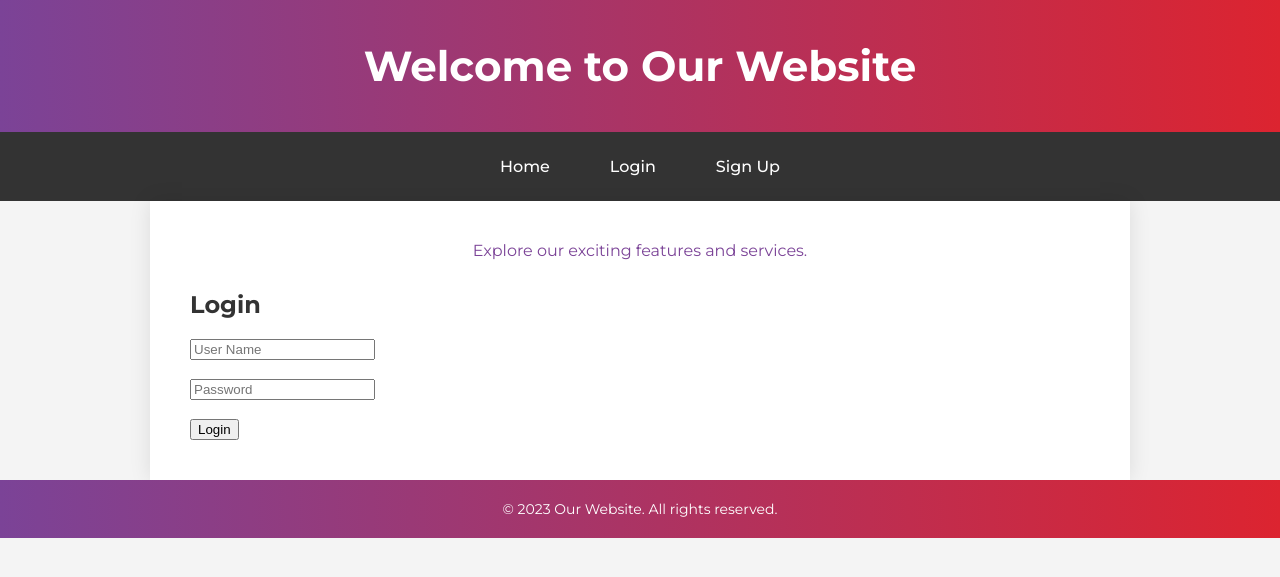
After one commit to saketthakur001/django-login-pages, a Django app: page /agents/login/ in a window 1280 px wide. The commit adds this page. Shown: the top 577 px of the page. Run offline with Django 5.2, Linux system fonts and the light colour scheme.

Commit message:
updated agents

```diff
--- a/agents/Templates/base.html
+++ b/agents/Templates/base.html
@@ -1,7 +1,7 @@
 <!DOCTYPE html>
 <html>
 <head>
-  <title>{% block title %}Our Innovative Website{% endblock %}</title>
+  <title>{% block title %}{% endblock %}</title>
   <style>
     /* Global Styles */
     body {
@@ -16,19 +16,14 @@
     header {
       background: linear-gradient(to right, #7b4397, #dc2430);
       color: #fff;
-      padding: 60px 0;
+      padding: 40px 0;
       text-align: center;
     }
 
     header h1 {
-      margin: 0 0 20px;
-      font-size: 48px;
+      margin: 0;
+      font-size: 42px;
       font-weight: 700;
-    }
-
-    header p {
-      font-size: 20px;
-      margin-bottom: 30px;
     }
 
     /* Navigation Styles */
@@ -57,7 +52,7 @@
     .content {
       max-width: 900px;
       margin: 0 auto;
-      padding: 60px 40px;
+      padding: 40px;
       background-color: #fff;
       box-shadow: 0 0 20px rgba(0, 0, 0, 0.1);
     }
@@ -65,46 +60,12 @@
     .welcome-message {
       text-align: center;
       color: #7b4397;
-      margin-bottom: 40px;
+      margin-bottom: 30px;
     }
 
     .welcome-message span {
       color: #dc2430;
       font-weight: 700;
-    }
-
-    .features {
-      display: grid;
-      grid-template-columns: repeat(3, 1fr);
-      grid-gap: 40px;
-      margin-bottom: 40px;
-    }
-
-    .feature {
-      background-color: #f9f9f9;
-      padding: 30px;
-      border-radius: 8px;
-      box-shadow: 0 2px 6px rgba(0, 0, 0, 0.1);
-      text-align: center;
-    }
-
-    .feature h3 {
-      color: #7b4397;
-      margin-top: 0;
-    }
-
-    .feature p {
-      margin-bottom: 20px;
-    }
-
-    .feature a {
-      color: #dc2430;
-      text-decoration: none;
-      font-weight: 500;
-    }
-
-    .feature a:hover {
-      color: #b51c27;
     }
 
     /* Footer Styles */
@@ -122,15 +83,11 @@
 </head>
 <body>
   <header>
-    <h1>Unlock Your Digital Potential</h1>
-    <p>Our innovative solutions empower businesses to thrive in the digital age.</p>
-    <a href="{% url 'signup' %}" class="cta-button">Get Started</a>
+    <h1>Welcome to Our Website</h1>
   </header>
   <nav>
     <a href="/agents/home">Home</a>
     {% if current_user %}
-    <a href="{% url 'dashboard' %}">Dashboard</a>
-    <a href="{% url 'profile' %}">Profile</a>
     <a href="{% url 'logout' %}">Logout</a>
     {% else %}
     <a href="{% url 'login' %}">Login</a>
@@ -140,38 +97,17 @@
   <div class="content">
     {% if current_user %}
     <div class="welcome-message">
-      Welcome, <span>{{ current_user }}</span>! Explore our exciting features.
+      Welcome, <span>{{ current_user }}</span>!
     </div>
     {% else %}
     <div class="welcome-message">
-      Discover how our innovative solutions can transform your business.
+      Explore our exciting features and services.
     </div>
     {% endif %}
-    <div class="features">
-      <div class="feature">
-        <h3>Analytics</h3>
-        <p>Gain deep insights into your business performance with our powerful analytics tools.</p>
-        <a href="#">Learn More</a>
-      </div>
-      <div class="feature">
-        <h3>Automation</h3>
-        <p>Streamline your workflows and boost efficiency with our advanced automation features.</p>
-        <a href="#">Learn More</a>
-      </div>
-      <div class="feature">
-        <h3>Collaboration</h3>
-        <p>Empower your team to work together seamlessly with our collaboration tools.</p>
-        <a href="#">Learn More</a>
-      </div>
-    </div>
-    <div class="cta">
-      <h2>Ready to Elevate Your Business?</h2>
-      <p>Sign up today and unlock the power of our innovative solutions.</p>
-      <a href="{% url 'signup' %}" class="cta-button">Get Started</a>
-    </div>
+    {% block body %}{% endblock %}
   </div>
   <footer>
-    &copy; 2023 Our Innovative Website. All rights reserved.
+    &copy; 2023 Our Website. All rights reserved.
   </footer>
 </body>
 </html>
--- /dev/null
+++ b/agents/Templates/login.html
@@ -0,0 +1,18 @@
+{% extends 'base.html' %}
+{% block title %}Login{% endblock %}
+{% block body %}
+    <h2>Login</h2>
+    {% if messages %}
+        {% for message in messages %}
+            <div class="alert alert-danger">{{ message }}</div>
+        {% endfor %}
+    {% endif %}
+    <form action="{% url 'login' %}" method="post">
+        {% csrf_token %}
+        <input type="text" name="uname" placeholder="User Name">
+        <br><br>
+        <input type="text" name="pwd" placeholder="Password">
+        <br><br>
+        <input type="submit" name="submit" value="Login">
+    </form>
+{% endblock %}
--- a/agents/admin.py
+++ b/agents/admin.py
@@ -4,6 +4,6 @@ from .models import Member
 # Register your models here.
 @admin.register(Member)
 class saket(admin.ModelAdmin):
-    list_display = ('firstName', 'lastName')
+    list_display = ['username']
 
 #admin.site.register(Member)
--- a/agents/models.py
+++ b/agents/models.py
@@ -2,5 +2,5 @@ from django.db import models
 
 # Create your models here.
 class Member(models.Model):
-    firstName = models.CharField(max_length=225, )
-    lastName = models.CharField(max_length=225)
+    username = models.CharField(max_length=225)
+    password = models.CharField(max_length=225)
--- a/agents/urls.py
+++ b/agents/urls.py
@@ -2,7 +2,11 @@ from django.urls import path
 from . import views
 
 urlpatterns = [
-    path('about', views.about, name='about'),
-    path('help_', views.help_, name='help_'),
-    path('', views.Home, name='Home')
+    path('about/', views.about, name='about'),
+    path('help/', views.help_, name='help_'),
+    path('', views.home, name='home'),
+    path('login/', views.login, name='login'),
+    path('logout/', views.logout, name='logout'),
+    path('signup/', views.signup, name='signup'),
+    path('home', views.home, name='home')
 ]
--- a/agents/views.py
+++ b/agents/views.py
@@ -1,8 +1,11 @@
 # import logging
 from django.shortcuts import render, redirect
 from django.http import HttpResponseServerError, HttpResponse
+from django.contrib import messages
 # from django.contrib.auth import views as auth_views
 from .models import Member
+from django.contrib.auth import authenticate
+
 User = Member
 # Create your views here.
 def about(request):
@@ -14,20 +17,21 @@ def help_(request):
 def home(request):
     if 'user' in request.session:
         current_user = request.session['user']
-        param = {'current_user': current_user}
-        return render(request, 'base.html', param)
+        print("sql query: ", current_user)
+        return render(request, 'home.html', {'current_user': current_user})
     else:
+        messages.error(request, 'You will have to login first to access Home page!!')
         return redirect('login')
-    return render(request, 'login.html')
-
+    # return render(request, 'login.html')
 
 def signup(request):
     if request.method == 'POST':
         uname = request.POST.get('uname')
         pwd = request.POST.get('pwd')
-        # print(uname, pwd)
-        if User.objects.filter(username=uname).count()>0:
-            return HttpResponse('Username already exists.')
+        print(uname, pwd)
+        if Member.objects.filter(username=uname).count()>0:
+            messages.error(request, 'User already regestered!')
+            return redirect('login')
         else:
             user = User(username=uname, password=pwd)
             user.save()
@@ -35,22 +39,27 @@ def signup(request):
     else:
         return render(request, 'signup.html')
 
-
-
 def login(request):
     if request.method == 'POST':
         uname = request.POST.get('uname')
         pwd = request.POST.get('pwd')
+        print(f'got the uname and pwd {uname}, {pwd}')
         check_user = User.objects.filter(username=uname, password=pwd)
+        print(User.objects.all())
+        # user = authenticate(request, username=uname, password=pwd)
+        print(check_user)
         if check_user:
             request.session['user'] = uname
             # return HttpResponse('user name found, you have logged in')
-            return render(request, 'home')
+            return redirect('home')
         else:
-            return HttpResponse('user don\'t exist')
-
+            messages.error(request, 'username or password incorrect!')
+            # return HttpResponse('user does not exist')
+    if 'user' in request.session:
+        current_user = request.session['user']
+        # return render(request, 'home.html', {'current_user': current_user})
+        return redirect('home')
     return render(request, 'login.html')
-
 
 def logout(request):
     try:
```
Also changed, not shown: agents/Templates/home.html (+6 -48 lines), agents/Templates/login_error.html (added, +9 -0 lines), agents/Templates/signup.html (added, +16 -0 lines), agents/migrations/0006_rename_firstname_member_password_and_more.py (added).
